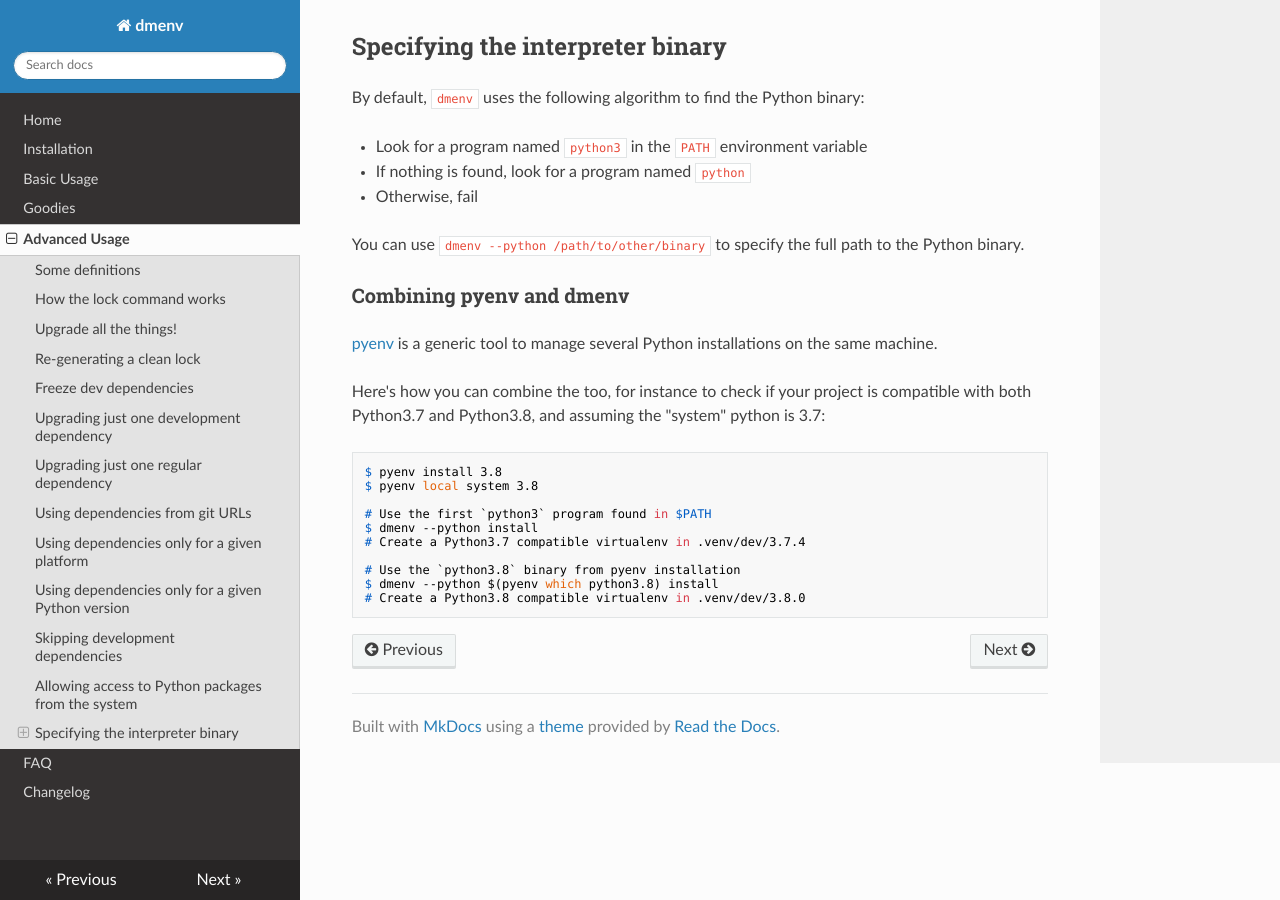
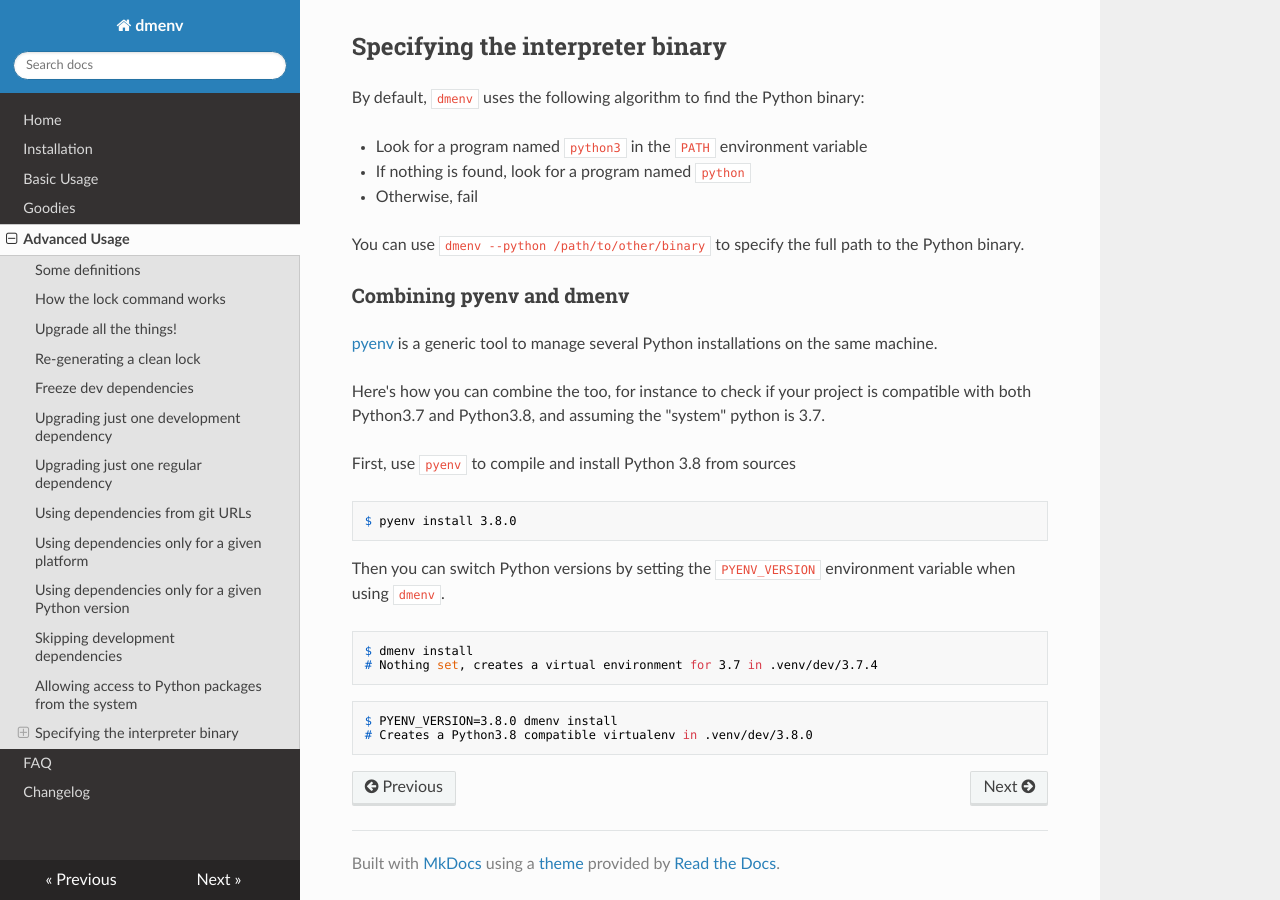
Before and after one commit to dmerejkowsky/dmenv, an MkDocs documentation site: the page built from docs/contents/advanced_usage.md, in a window 1280 px wide and 900 px high, scrolled down 5144 px. Built offline with MkDocs 1.6.1, drawn with Linux system fonts in a browser that asks for light colours; nearby versions of some CDN libraries.

Commit message:
Do not change the working directory when creating virtual environments
This makes combining dmenv and pyenv much easier

````diff
--- a/docs/contents/advanced_usage.md
+++ b/docs/contents/advanced_usage.md
@@ -274,17 +274,22 @@ You can use `dmenv --python /path/to/other/binary` to specify the full path to t
 [pyenv](https://github.com/pyenv/pyenv) is a generic tool to manage several Python installations on the same machine.
 
 Here's how you can combine the too, for instance to check if your project is compatible with both Python3.7 and Python3.8,
-and assuming the "system" python is 3.7:
+and assuming the "system" python is 3.7.
+
+First, use `pyenv` to compile and install Python 3.8 from sources
 
 ```console
-$ pyenv install 3.8
-$ pyenv local system 3.8
+$ pyenv install 3.8.0
+```
 
-# Use the first `python3` program found in $PATH
-$ dmenv --python install
-# Create a Python3.7 compatible virtualenv in .venv/dev/3.7.4
+Then you can switch Python versions by setting the `PYENV_VERSION` environment variable when using `dmenv`.
 
-# Use the `python3.8` binary from pyenv installation
-$ dmenv --python $(pyenv which python3.8) install
-# Create a Python3.8 compatible virtualenv in .venv/dev/3.8.0
+```console
+$ dmenv install
+# Nothing set, creates a virtual environment for 3.7 in .venv/dev/3.7.4
 ```
+
+```console
+$ PYENV_VERSION=3.8.0 dmenv install
+# Creates a Python3.8 compatible virtualenv in .venv/dev/3.8.0
+```
````
Also changed, not shown: CHANGELOG.md, 1 other file.
